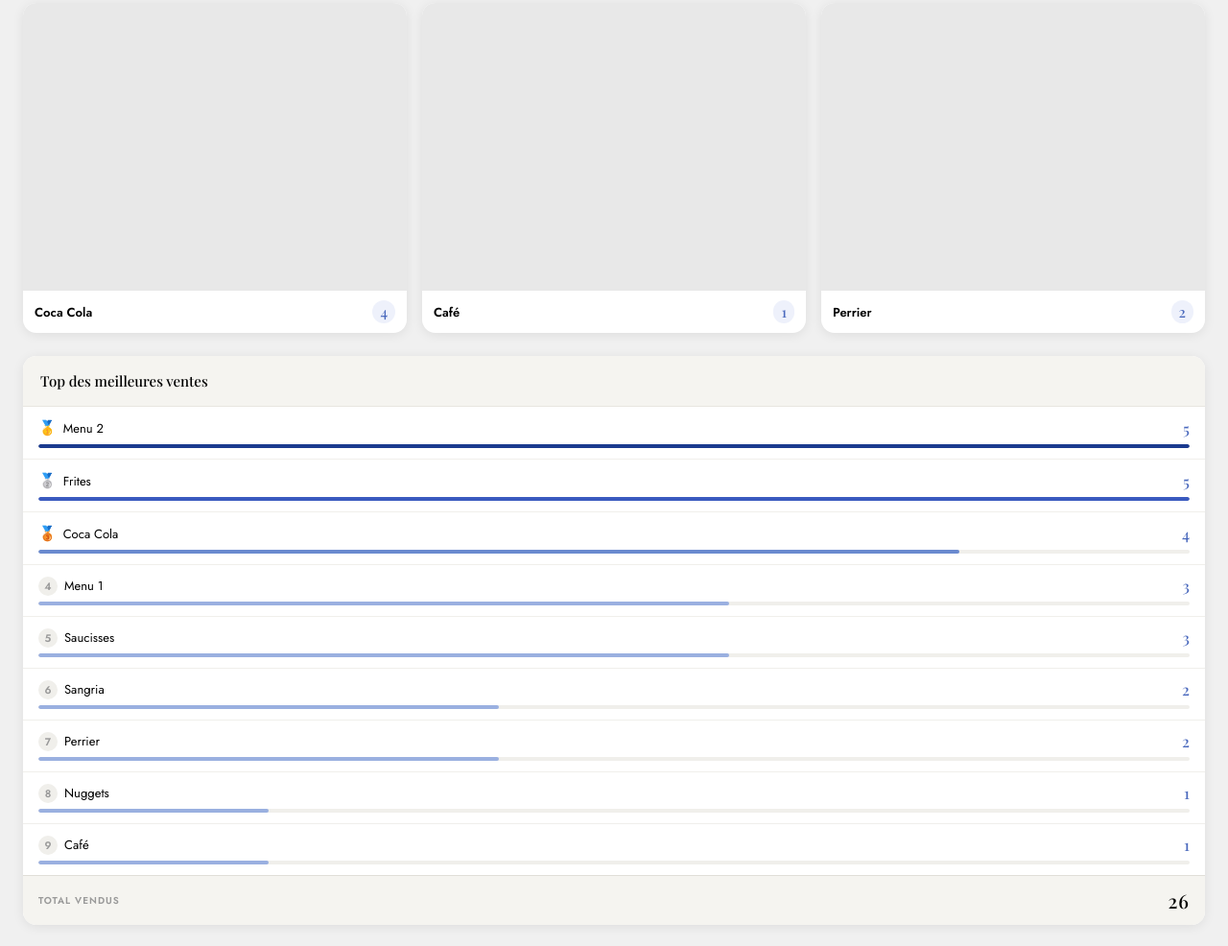
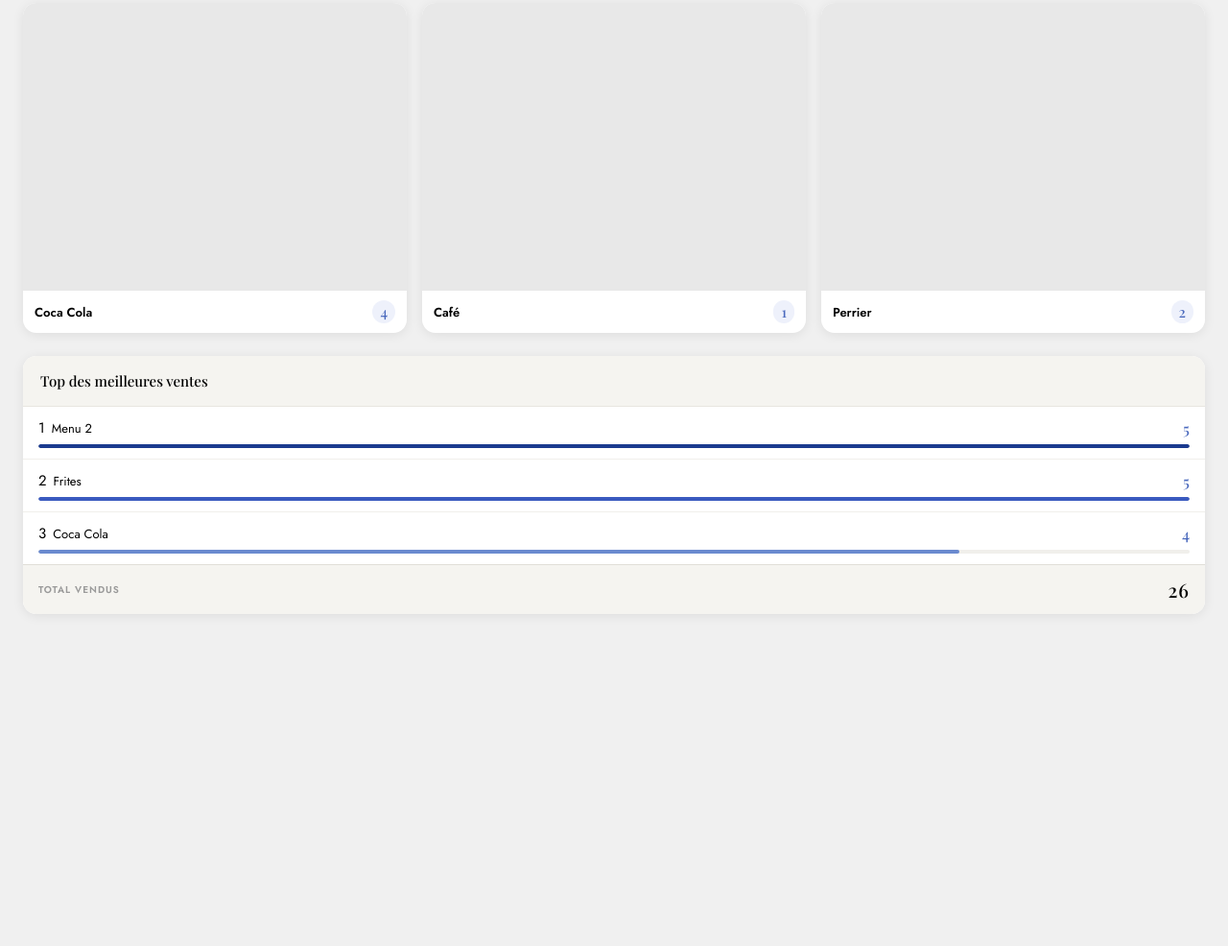
Before and after one commit to NathanCBT/Corso-Fleuri, a plain HTML site: page pages/kitchen/kitchen.html in a window 1280 px wide. Shown: the part 804-1790 px from the top of the page at 96% size. After the commit the page ends 1484 px from the top, so only its background shows below. Drawn offline with nearby package versions, Linux system fonts and the light colour scheme.

Commit message:
garder que les 3 meilleurs ventes

```diff
--- a/pages/kitchen/kitchen.html
+++ b/pages/kitchen/kitchen.html
@@ -120,66 +120,24 @@
         <ul class="histo-list">
           <li class="histo-row rank-1">
             <div class="histo-row-top">
-              <div class="histo-name"><span class="rank-badge">🥇</span> Menu 2</div>
+              <div class="histo-name"><span class="rank-badge">1</span> Menu 2</div>
               <span class="histo-total">5</span>
             </div>
             <div class="histo-bar-wrap"><div class="histo-bar" style="width:100%"></div></div>
           </li>
           <li class="histo-row rank-2">
             <div class="histo-row-top">
-              <div class="histo-name"><span class="rank-badge">🥈</span> Frites</div>
+              <div class="histo-name"><span class="rank-badge">2</span> Frites</div>
               <span class="histo-total">5</span>
             </div>
             <div class="histo-bar-wrap"><div class="histo-bar" style="width:100%"></div></div>
           </li>
           <li class="histo-row rank-3">
             <div class="histo-row-top">
-              <div class="histo-name"><span class="rank-badge">🥉</span> Coca Cola</div>
+              <div class="histo-name"><span class="rank-badge">3</span> Coca Cola</div>
               <span class="histo-total">4</span>
             </div>
             <div class="histo-bar-wrap"><div class="histo-bar" style="width:80%"></div></div>
-          </li>
-          <li class="histo-row">
-            <div class="histo-row-top">
-              <div class="histo-name"><span class="rank-badge rank-other">4</span> Menu 1</div>
-              <span class="histo-total">3</span>
-            </div>
-            <div class="histo-bar-wrap"><div class="histo-bar" style="width:60%"></div></div>
-          </li>
-          <li class="histo-row">
-            <div class="histo-row-top">
-              <div class="histo-name"><span class="rank-badge rank-other">5</span> Saucisses</div>
-              <span class="histo-total">3</span>
-            </div>
-            <div class="histo-bar-wrap"><div class="histo-bar" style="width:60%"></div></div>
-          </li>
-          <li class="histo-row">
-            <div class="histo-row-top">
-              <div class="histo-name"><span class="rank-badge rank-other">6</span> Sangria</div>
-              <span class="histo-total">2</span>
-            </div>
-            <div class="histo-bar-wrap"><div class="histo-bar" style="width:40%"></div></div>
-          </li>
-          <li class="histo-row">
-            <div class="histo-row-top">
-              <div class="histo-name"><span class="rank-badge rank-other">7</span> Perrier</div>
-              <span class="histo-total">2</span>
-            </div>
-            <div class="histo-bar-wrap"><div class="histo-bar" style="width:40%"></div></div>
-          </li>
-          <li class="histo-row">
-            <div class="histo-row-top">
-              <div class="histo-name"><span class="rank-badge rank-other">8</span> Nuggets</div>
-              <span class="histo-total">1</span>
-            </div>
-            <div class="histo-bar-wrap"><div class="histo-bar" style="width:20%"></div></div>
-          </li>
-          <li class="histo-row">
-            <div class="histo-row-top">
-              <div class="histo-name"><span class="rank-badge rank-other">9</span> Café</div>
-              <span class="histo-total">1</span>
-            </div>
-            <div class="histo-bar-wrap"><div class="histo-bar" style="width:20%"></div></div>
           </li>
         </ul>
         <div class="histo-footer">
```
